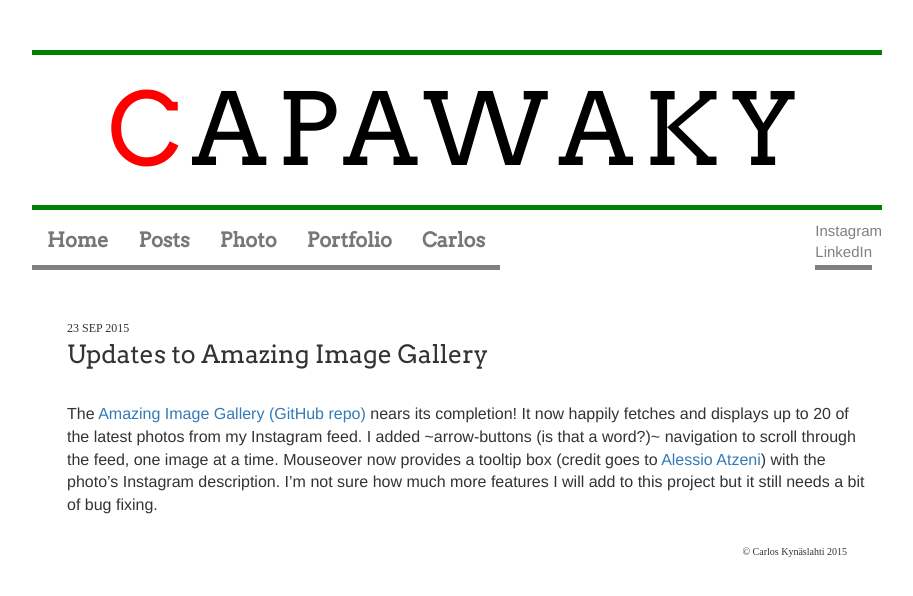
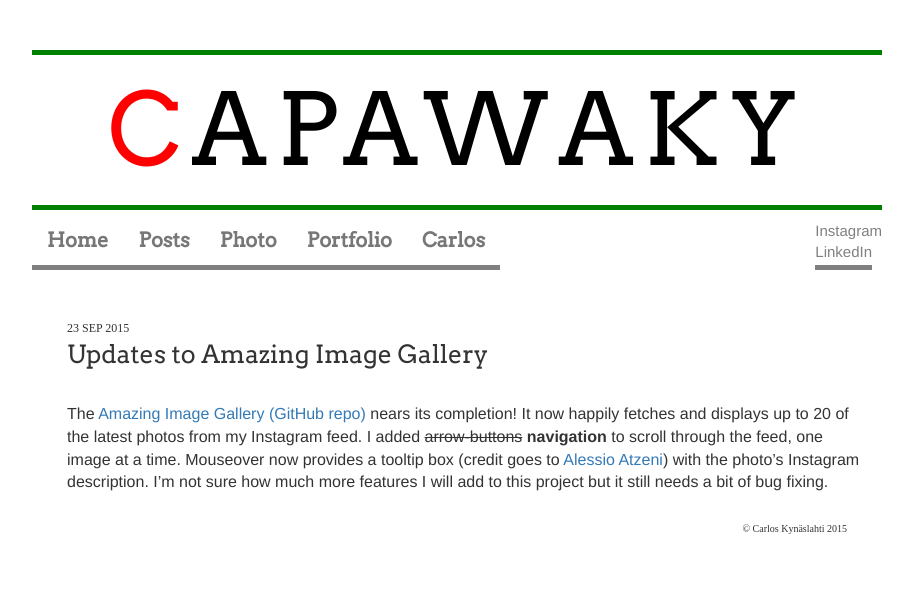
Before and after one commit to capawaky/capawaky.github.io, a Jekyll site: the page built from _posts/2015-09-23-updates-to-Amazing-Image-Gallery.markdown, in a window 1280 px wide. Shown: the top 596 px of the page, without its empty margins (183-1096 px from the left). Built offline with Jekyll 4.4.1, drawn with Linux system fonts in a browser that asks for light colours; nearby versions of some CDN libraries.

Commit message:
Blog post edit

```diff
--- a/_posts/2015-09-23-updates-to-Amazing-Image-Gallery.markdown
+++ b/_posts/2015-09-23-updates-to-Amazing-Image-Gallery.markdown
@@ -4,7 +4,7 @@ title: Updates to Amazing Image Gallery
 date: 2015-09-23 10:13:00
 ---
 
-The [Amazing Image Gallery][AIG] [(GitHub repo)][AIGGitHub] nears its completion! It now happily fetches and displays up to 20 of the latest photos from my Instagram feed. I added ~arrow-buttons (is that a word?)~ navigation to scroll through the feed, one image at a time. Mouseover now provides a tooltip box (credit goes to [Alessio Atzeni][Alessio]) with the photo's Instagram description. I'm not sure how much more features I will add to this project but it still needs a bit of bug fixing.
+The [Amazing Image Gallery][AIG] [(GitHub repo)][AIGGitHub] nears its completion! It now happily fetches and displays up to 20 of the latest photos from my Instagram feed. I added <del>arrow-buttons</del> <ins class="bold">navigation</ins> to scroll through the feed, one image at a time. Mouseover now provides a tooltip box (credit goes to [Alessio Atzeni][Alessio]) with the photo's Instagram description. I'm not sure how much more features I will add to this project but it still needs a bit of bug fixing.
 
 [AIG]: http://www.capawaky.com/amazing_image_gallery/
 [Alessio]: http://www.alessioatzeni.com/blog/simple-tooltip-with-jquery-only-text/
--- a/css/main.scss
+++ b/css/main.scss
@@ -306,6 +306,10 @@ blockquote {
 	font-weight: bold;
 }
 
+ins {
+	text-decoration: none;
+}
+
 //.post-title {
 //	font-style: Arvo;
 //	font-size: 20px;
```
